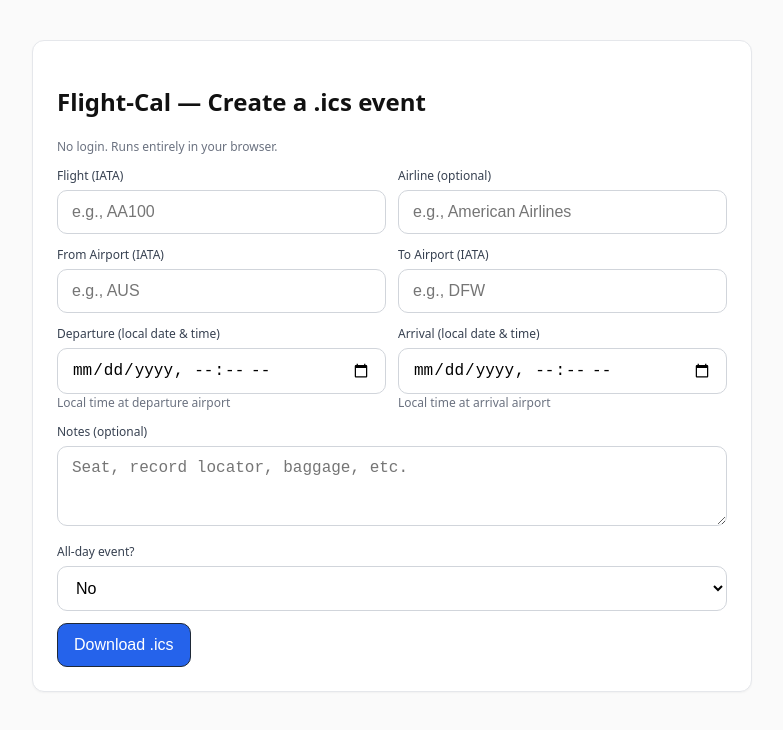
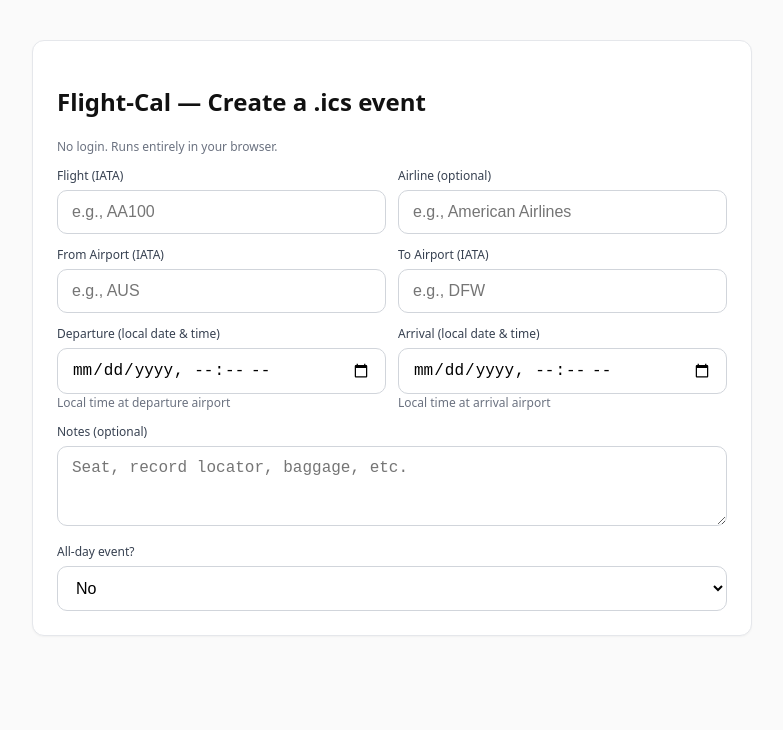
Before and after one commit to siddhit/flight-cal, a plain HTML site: page index.html in a window 1280 px wide. Shown: the whole page, without its empty margins (248-1031 px from the left). Drawn offline with Linux system fonts and the light colour scheme.

Commit message:
index: double submit button fix

```diff
--- a/index.html
+++ b/index.html
@@ -60,9 +60,7 @@
     </select>
   </div>
 
-  <div class="mt">
-    <button id="downloadBtn" type="submit">Download .ics</button>
-  </div>
+
 </form>
       <div class="sticky-download" aria-hidden="true">
         <button type="button" id="stickyDownload">Download .ics</button>
```
